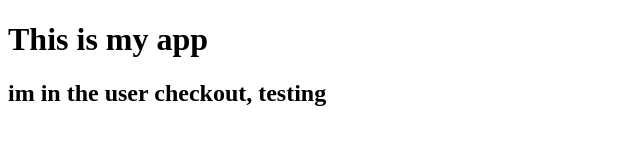
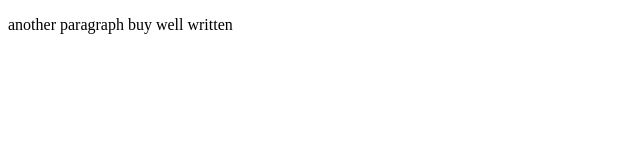
Before and after one commit to gvazquez1993/RepoTest, a plain HTML site: page index.html in a window 1280 px wide. Shown: the whole page, without its empty margins (0-640 px from the left). Drawn offline with Linux system fonts and the light colour scheme.

Commit message:
Well written paragraph

```diff
--- a/index.html
+++ b/index.html
@@ -8,7 +8,6 @@
 </head>
 <body>
 
-  <h1>This is my app</h1>
-  <h2> im in the user checkout, testing</h2>
+<p>another paragraph buy well written</p>
 </body>
 </html>
```
